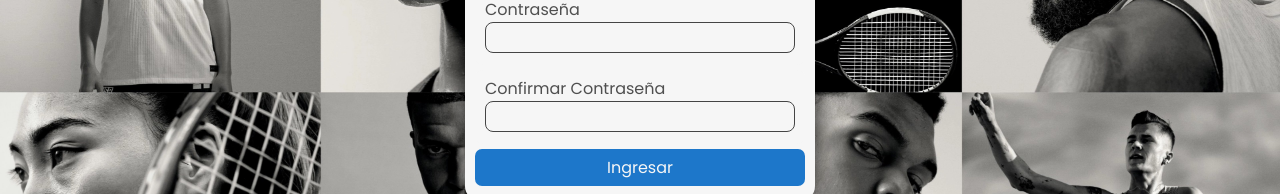
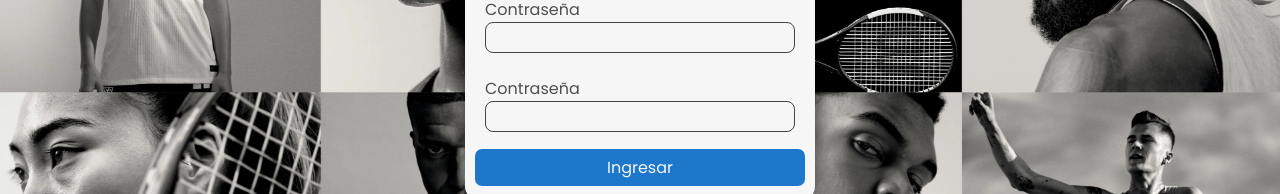
Before and after one commit to MateoCancino/Entrega-JSX---Web-Dinamica, a React (Vite) app: page /signin in a window 1280 px wide. Shown: the part 450-644 px from the top of the page. Built offline with nearby package versions, Linux system fonts and the light colour scheme.

Commit message:
Añadiendo verificador de contraseñas

```diff
--- a/src/App.css
+++ b/src/App.css
@@ -130,7 +130,7 @@ textarea{
 .h2--sent{
   font-size: 50px;
   font-weight: bold;
-  text-shadow: 2px 2px 10px rgb(255, 255, 255);
+  text-shadow: 2px 2px 10px rgb(0, 0, 0);
   text-align: center;
 }
 
@@ -143,3 +143,13 @@ textarea{
   margin-top: -20px;
   border-radius: 6px;
 }
+
+.error--text{
+  color: #f6f6f6;
+  font-weight: bold;
+  text-align: center;
+  background-color: rgb(248, 57, 57);
+  padding: 3px;;
+  border-radius: 2px;
+  margin-top: -5px;
+}
--- /dev/null
+++ b/src/pages/login.jsx
@@ -0,0 +1,68 @@
+import { useState } from 'react'
+import nikeLogo from '../assets/Logo_Nike.png'
+
+import { Link } from "react-router-dom"
+import { useNavigate } from 'react-router-dom';
+
+import Input from '../components/input';
+import Select from '../components/select';
+import Button from '../components/button'
+
+
+
+
+function Login(){
+    const navigate = useNavigate();
+    const [count, setCount] = useState(0)
+    const select = ['Cliente','Becado','Entusiasta', 'Otros'];
+    const [nombre, setNombre] = useState('');
+
+    //useState para validar contraseñas
+    const [password, setPassword] = useState('');
+    const [confirmPassword, setConfirmPassword] = useState('');
+    const [error, setError] = useState('');
+
+    //Manipulación del input Name
+    const handleNombreChange = (e) => {
+        setNombre(e.target.value);
+    };
+
+    //Verifica la contraseña y me lleva a /sent
+    const handleSubmit = (e) => {
+        e.preventDefault();
+        if(password !== confirmPassword){
+            setError('Contraseñas invalidas - Intente nuevamente')
+            return; //Detiene la ejecución en caso de contraseñas distintas
+        }
+        // Navegar con estado (nombre)
+        setError(' ')//Resetea el setError
+        navigate('/sent', { state: { nombre } });
+    };
+
+    //Navigate para llevarme a /signin
+    const handleClick= () =>{
+        navigate('/signin');
+    }
+
+    return(
+    <>
+        <form className="form" onSubmit={handleSubmit}>
+            <img src={nikeLogo} alt="Nike"/>
+            <div>
+                <Input name="Nombre" type="text" id="Nombre" value={nombre} onChange={handleNombreChange} />
+                <Input name="Apellido"/>
+            </div>
+            <Input name="Correo Electronico" type="email" id="email" />
+            <Select name ="Motivo suscripción" options={select}/>
+            <Input name="Contraseña" type="password" id="passwd1" value={password} onChange={(e) => setPassword(e.target.value)}/>
+            <Input name="Contraseña" type="password" id="passwd2" value={confirmPassword} onChange={ (e) => setConfirmPassword(e.target.value)}/>
+            {error && <p className='error--text'>{error}</p>}
+            <Button type="submit" className="submit" to="/sent" title="Ingresar"  onClick={handleSubmit}/>
+            <div className="line"></div>
+            <p>¿Ya tienes una cuenta?</p>
+            <Button type="button" className="sing--button" title="Iniciar Sesión" onClick={handleClick}/>
+        </form>
+    </>
+    )
+}
+export default Login
--- /dev/null
+++ b/src/pages/signin.jsx
@@ -0,0 +1,46 @@
+import { useState } from 'react';
+import { useNavigate } from 'react-router-dom';
+import nikeLogo from '../assets/Logo_Nike.png';
+
+import Input from '../components/input';
+import Button from '../components/button';
+
+function Signin() {
+    const navigate = useNavigate();
+    const [nombre, setNombre] = useState('');
+
+    //useState para validar contraseñas
+    const [password, setPassword] = useState('');
+    const [confirmPassword, setConfirmPassword] = useState('');
+    const [error, setError] = useState('');
+
+    const handleNombreChange = (e) => {
+        setNombre(e.target.value);
+    };
+
+    const handleSubmit = (e) => {
+        e.preventDefault();
+        // Navegar con estado
+         if(password !== confirmPassword){
+            setError('Contraseñas invalidas - Intente nuevamente')
+            return; //Detiene la ejecución en caso de contraseñas distintas
+        }
+        // Navegar con estado (nombre)
+        setError(' ')//Resetea el setError
+        navigate('/sent', { state: { nombre } });
+    };
+
+    return (
+        <form className="form" onSubmit={handleSubmit}>
+            <img src={nikeLogo} alt="Nike" />
+            <Input name="Nombre" type="text" id="Nombre" value={nombre} onChange={handleNombreChange} />
+            <Input name="Correo Electrónico" type="email" id="email" />
+            <Input name="Contraseña" type="password" id="passwd1" value={password} onChange={(e) => setPassword(e.target.value)}/>
+            <Input name="Contraseña" type="password" id="passwd2" value={confirmPassword} onChange={ (e) => setConfirmPassword(e.target.value)}/>
+            {error && <p className='error--text'>{error}</p>}
+            <Button type="submit" className="sing--button" title="Ingresar"/>
+        </form>
+    );
+}
+
+export default Signin;
--- a/src/screens/welcome.jsx
+++ b/src/pages/welcome.jsx
@@ -5,11 +5,13 @@ import Button from '../components/button'
 function Welcome(){
 
     const navigate = useNavigate();
-
+    const handleClick= () =>{
+        navigate('/login');
+    }
     return(
         <>
             <h1>Nike Factory</h1>
-            <Button type="button" className="startNow--button" to="/login" title="Comenzar"/>
+            <Button type="button" className="startNow--button"  onClick={handleClick} title="Comenzar"/>
         </>
     )
 
--- a/src/screens/login.jsx
+++ /dev/null
@@ -1,38 +0,0 @@
-import { useState } from 'react'
-import nikeLogo from '../assets/Logo_Nike.png'
-
-import { Link } from "react-router-dom"
-import { useNavigate } from 'react-router-dom';
-
-import Input from '../components/input';
-import Select from '../components/select';
-import Button from '../components/button'
-
-
-
-
-function Login(){
-    const navigate = useNavigate();
-    const [count, setCount] = useState(0)
-    const select = ['Cliente','Becado','Entusiasta', 'Otros'];
-    return(
-    <>
-        <form class="form">
-            <img src={nikeLogo} alt="Nike"/>
-            <div>
-                <Input name="Nombre"/>
-                <Input name="Apellido"/>
-            </div>
-            <Input name="Correo Electronico" type="email" id="email"/>
-            <Select name ="Motivo suscripción" options={select}/>
-            <Input name="Contraseña" type="password" id="passwd"/>
-            <Input name="Contraseña" type="password" id="passwd"/>
-            <Button type="submit" className="submit" to="/sent" title="Iniciar Sesión" />
-            <div class="line"></div>
-            <p>¿Ya tienes una cuenta?</p>
-            <Button type="button" className="sing--button" to="/signin" title="Iniciar Sesión"/>
-        </form>
-    </>
-    )
-}
-export default Login
--- a/src/screens/signin.jsx
+++ /dev/null
@@ -1,33 +0,0 @@
-import { useState } from 'react';
-import { useNavigate } from 'react-router-dom';
-import nikeLogo from '../assets/Logo_Nike.png';
-
-import Input from '../components/input';
-import Button from '../components/button';
-
-function Signin() {
-    const navigate = useNavigate();
-    const [nombre, setNombre] = useState('');
-
-    const handleNombreChange = (e) => {
-        setNombre(e.target.value);
-    };
-
-    const handleIngresar = () => {
-        // Navegar con estado
-        navigate('/sent', { state: { nombre } });
-    };
-
-    return (
-        <form className="form" onSubmit={(e) => e.preventDefault()}>
-            <img src={nikeLogo} alt="Nike" />
-            <Input name="Nombre" type="text" id="Nombre" value={nombre} onChange={handleNombreChange} />
-            <Input name="Correo Electrónico" type="email" id="email" />
-            <Input name="Contraseña" type="password" id="passwd" />
-            <Input name="Confirmar Contraseña" type="password" id="passwdConfirm" />
-            <Button type="button" className="sing--button" title="Ingresar" onClick={handleIngresar}/>
-        </form>
-    );
-}
-
-export default Signin;
```
Also changed, not shown: src/App.jsx (+4 -4 lines), src/pages/sent.jsx (renamed from src/screens/sent.jsx).
